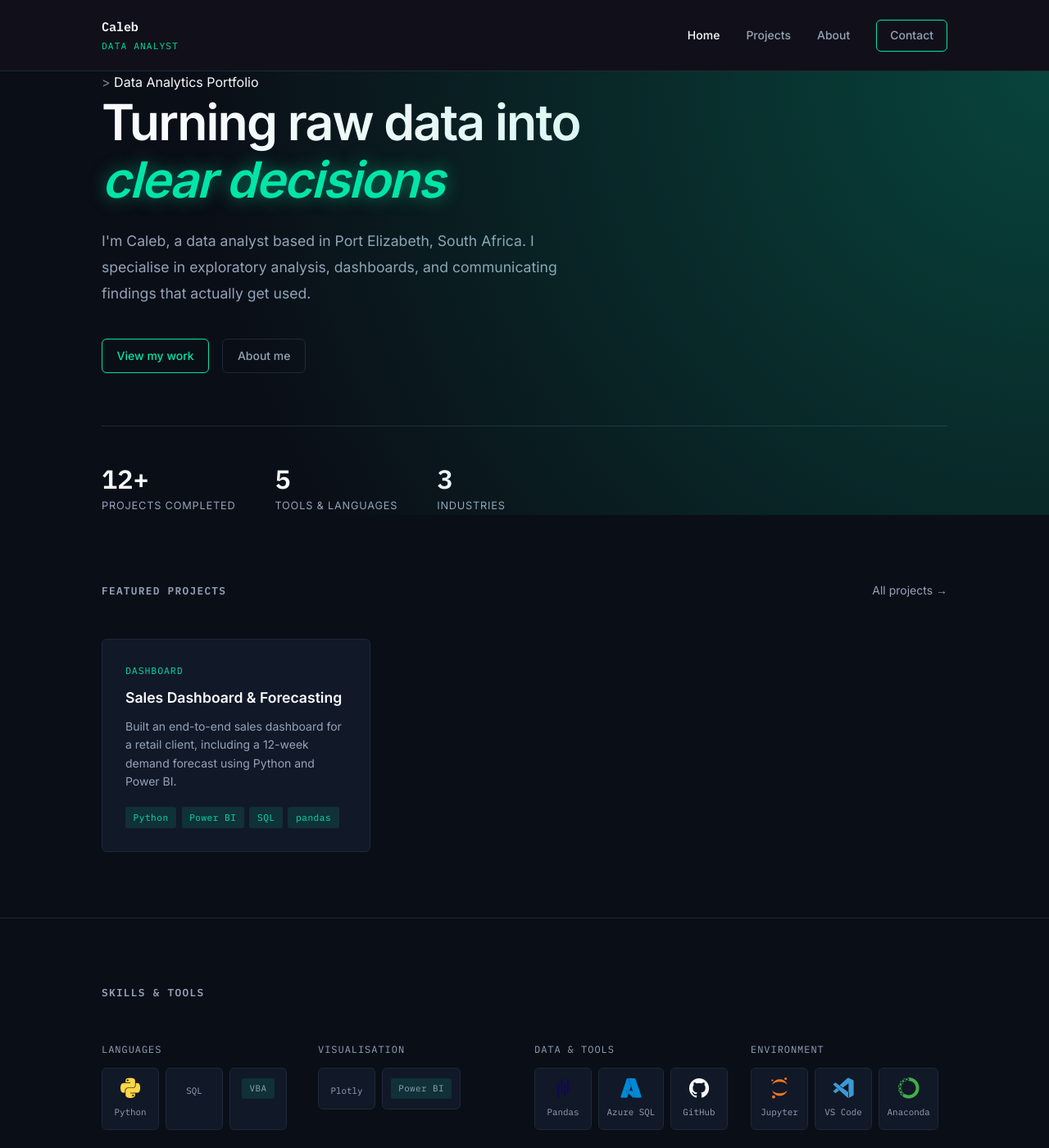
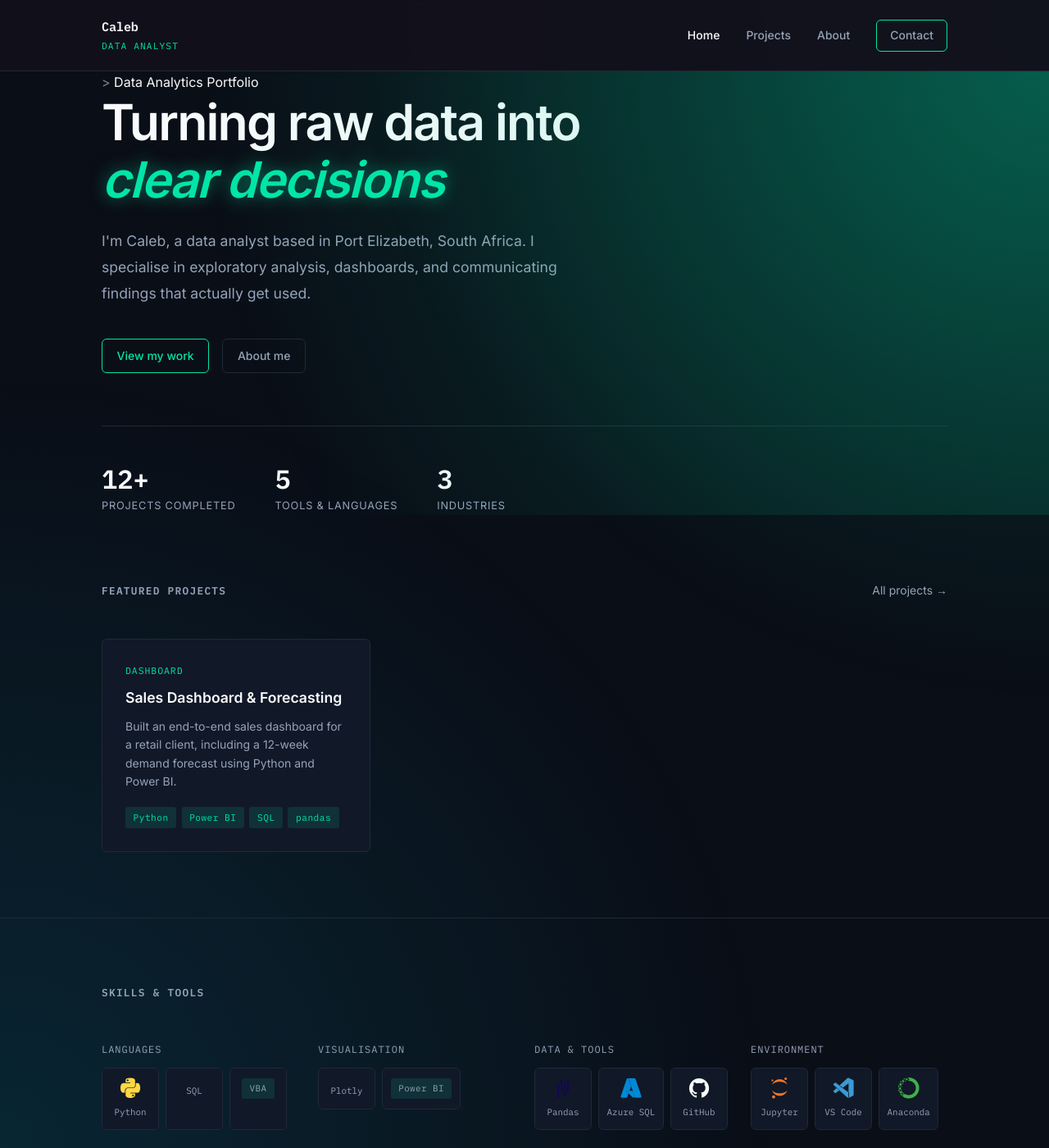
Before and after one commit to Shazilazi/Shazilazi.github.io, a Jekyll site: the page built from index.md, in a window 1280 px wide and 1400 px high. Shown: the whole window at 82% size. Built offline with Jekyll 4.4.1, drawn with Linux system fonts in a browser that asks for light colours.

Commit message:
Update style.css

```diff
--- a/assets/css/style.css
+++ b/assets/css/style.css
@@ -31,6 +31,27 @@ body {
 a { color: var(--accent); text-decoration: none; }
 a:hover { text-decoration: underline; }
 img { max-width: 100%; display: block; }
+
+body::before {
+  content: "";
+  position: fixed;
+  inset: 0;
+
+  background:
+    radial-gradient(
+      circle at top right,
+      rgba(0, 229, 168, 0.18) 0%,
+      transparent 45%
+    ),
+    radial-gradient(
+      circle at bottom left,
+      rgba(0, 212, 255, 0.12) 0%,
+      transparent 50%
+    );
+
+  pointer-events: none;
+  z-index: -1;
+}
 
 /* ============================================
    LAYOUT
```
